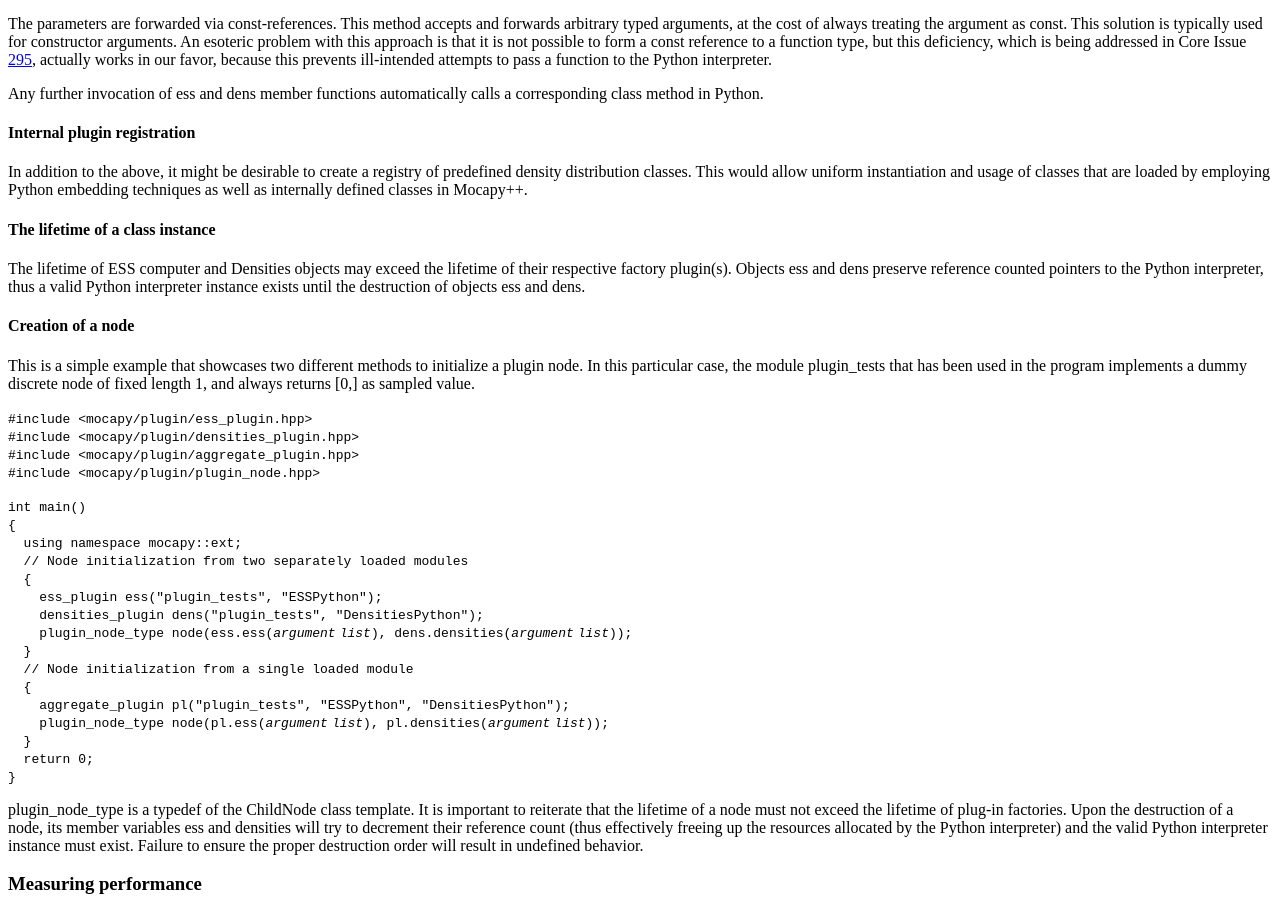
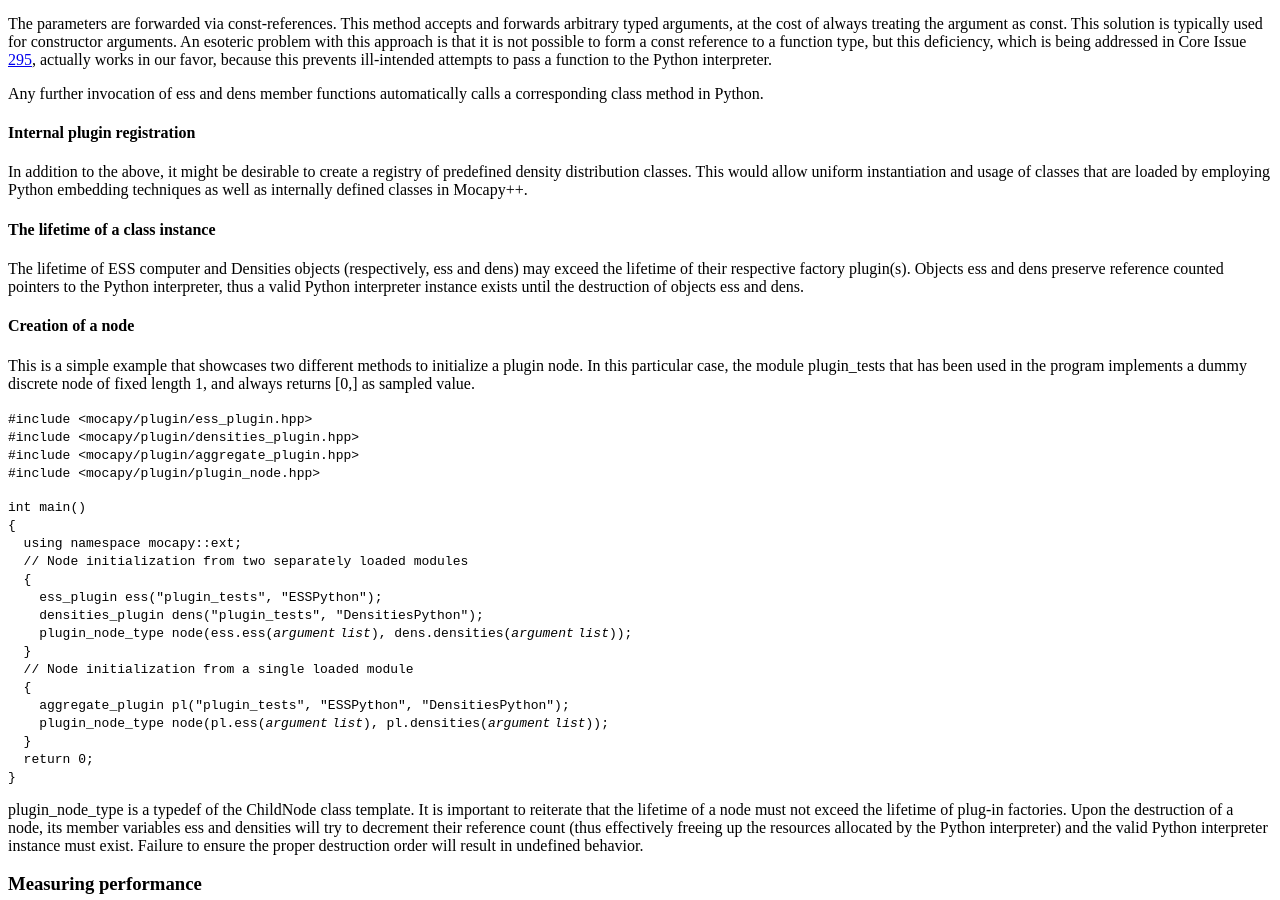
Before and after one commit to biopython/biopython.github.io, a Jekyll site: the page built from wiki/GSOC2011_MocapyExt.md, in a window 1280 px wide and 900 px high, scrolled down 3565 px. Built offline with Jekyll 4.4.1, drawn with Linux system fonts in a browser that asks for light colours.

Commit message:
/* The lifetime of a class instance */

```diff
--- a/wiki/GSOC2011_MocapyExt.md
+++ b/wiki/GSOC2011_MocapyExt.md
@@ -331,11 +331,11 @@ embedding techniques as well as internally defined classes in Mocapy++.
 
 #### The lifetime of a class instance
 
-The lifetime of ESS computer and Densities objects may exceed the
-lifetime of their respective factory plugin(s). Objects ess and dens
-preserve reference counted pointers to the Python interpreter, thus a
-valid Python interpreter instance exists until the destruction of
-objects ess and dens.
+The lifetime of ESS computer and Densities objects (respectively, ess
+and dens) may exceed the lifetime of their respective factory plugin(s).
+Objects ess and dens preserve reference counted pointers to the Python
+interpreter, thus a valid Python interpreter instance exists until the
+destruction of objects ess and dens.
 
 #### Creation of a node
 
```
Also changed, not shown: 1 other file.
